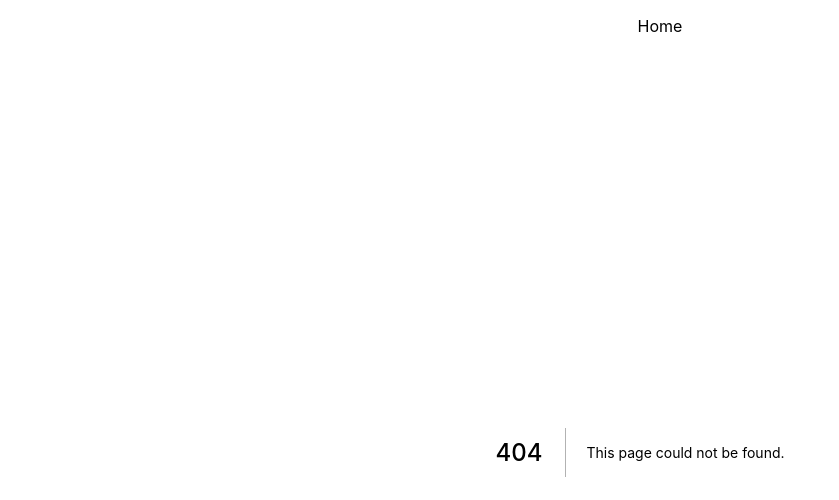
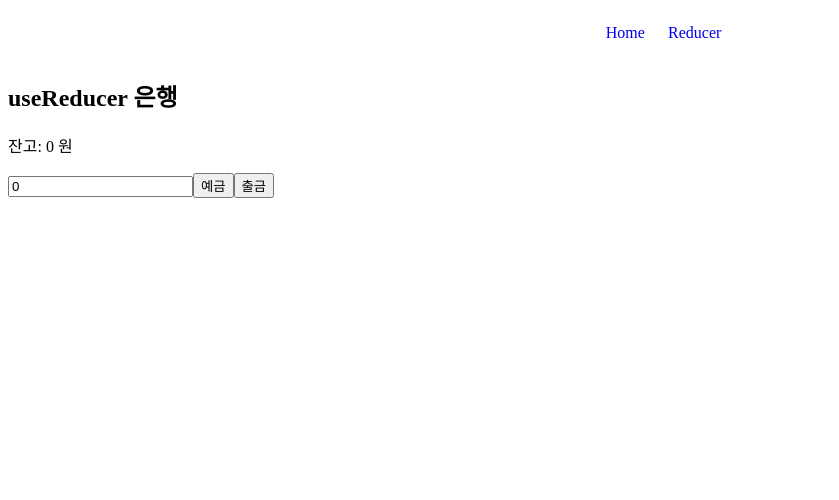
Before and after one commit to SeJin12/next-template, a Next.js app: page /components/BasicReducer in a window 1280 px wide. Before the commit this address had no page. Shown: the top 500 px of the page, without its empty margins (0-839 px from the left). Built offline with nearby package versions, Linux system fonts and the light colour scheme.

Commit message:
absolute path, Movie, basic reducer, css

```diff
--- a/jsconfig.json
+++ b/jsconfig.json
@@ -3,7 +3,9 @@
     "baseUrl": ".",
     "paths": {
       "@lib/*": ["lib/*"],
-      "@utils/*": ["utils/*"]
+      "@utils/*": ["utils/*"],
+      "@components/*": ["pages/components/*"],
+      "@ui/*": ["pages/ui/*"]
     }
   }
 }
--- a/next.config.js
+++ b/next.config.js
@@ -2,6 +2,9 @@
 const nextConfig = {
   reactStrictMode: true,
   swcMinify: true,
-}
+  images: {
+    domains: ["image.tmdb.org"],
+  },
+};
 
-module.exports = nextConfig
+module.exports = nextConfig;
--- a/pages/_app.js
+++ b/pages/_app.js
@@ -1,4 +1,4 @@
-import "../styles/globals.css";
+// import "../styles/globals.css";
 import Layout from "./frame/Layout";
 
 function MyApp({ Component, pageProps }) {
--- a/pages/api/hello.js
+++ b/pages/api/hello.js
@@ -8,11 +8,11 @@ import { defaultGet } from "@lib/http";
  * @param {*} res
  */
 export default function handler(req, res) {
-  const url = "http://192.168.0.11:8080/v1/market/all";
-
+  const url = `https://api.themoviedb.org/3/movie/popular?api_key=${process.env.MOVIE_API_KEY}&language=en-US&page=1`;
+  console.log(req.method, req.query);
   defaultGet(url, {})
     .then((response) => {
-      res.status(200).json(response.data);
+      res.status(200).json(response.data.results);
     })
     .catch(({ err }) => {
       res.status(500).json({ err });
--- /dev/null
+++ b/pages/components/BasicReducer.js
@@ -0,0 +1,52 @@
+import React, { useReducer, useState } from "react";
+
+const ACTION_TYPES = {
+    deposit: 'deposit',
+    withdraw: 'withdraw'
+}
+
+const reducer = (state, action) => {
+  console.log("reducer가 일을 합니다!", state, action);
+    switch (action.type) {
+        case ACTION_TYPES.deposit:
+            return state + action.payload;
+        case ACTION_TYPES.withdraw:
+            return state - action.payload;
+        default:
+            return state;
+    }
+};
+
+const BasicReducer = () => {
+  const [number, setNumber] = useState(0);
+  const [money, dispatch] = useReducer(reducer, 0);
+
+  return (
+    <div>
+      <h2>useReducer 은행</h2>
+      <p>잔고: {money} 원</p>
+      <input
+        type="number"
+        value={number}
+        onChange={(e) => setNumber(parseInt(e.target.value))}
+        step="1000"
+      />
+      <button
+        onClick={() => {
+          dispatch({ type: ACTION_TYPES.deposit, payload: number });
+        }}
+      >
+        예금
+      </button>
+      <button
+        onClick={() => {
+          dispatch({ type: ACTION_TYPES.withdraw, payload: number });
+        }}
+      >
+        출금
+      </button>
+    </div>
+  );
+};
+
+export default BasicReducer;
--- a/pages/frame/Nav.js
+++ b/pages/frame/Nav.js
@@ -1,6 +1,6 @@
 import Link from "next/link";
 
-const contents = [{ href: "/", text: "Home" }];
+const contents = [{ href: "/", text: "Home" }, {href: "/components/BasicReducer", text:"Reducer"}];
 
 const Nav = () => {
   return (
@@ -22,8 +22,15 @@ const Nav = () => {
           div {
             display: flex;
           }
+          ul {
+            column-count: 2;
+          }
           li {
             list-style: none;
+            text-align: center;
+          }
+          a {
+            text-decoration: none;
           }
         `}
       </style>
```
Also changed, not shown: pages/index.js (+14 -4 lines), pages/ui/Moive.js (added, +28 -0 lines), 1 other file (tests, documents, lock files or other folders).
